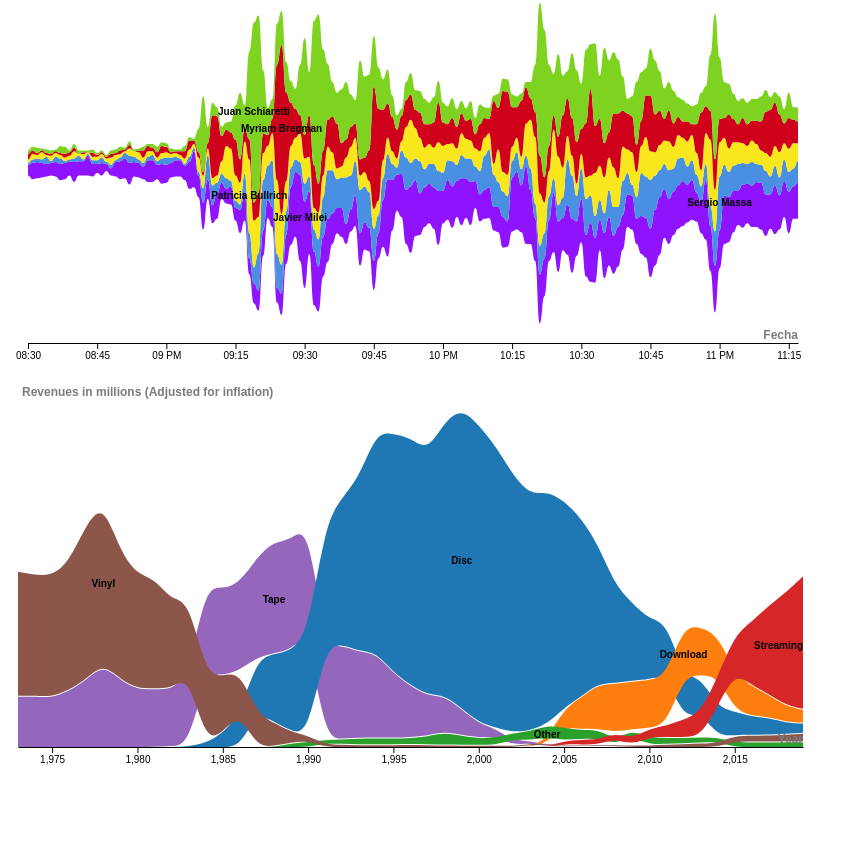
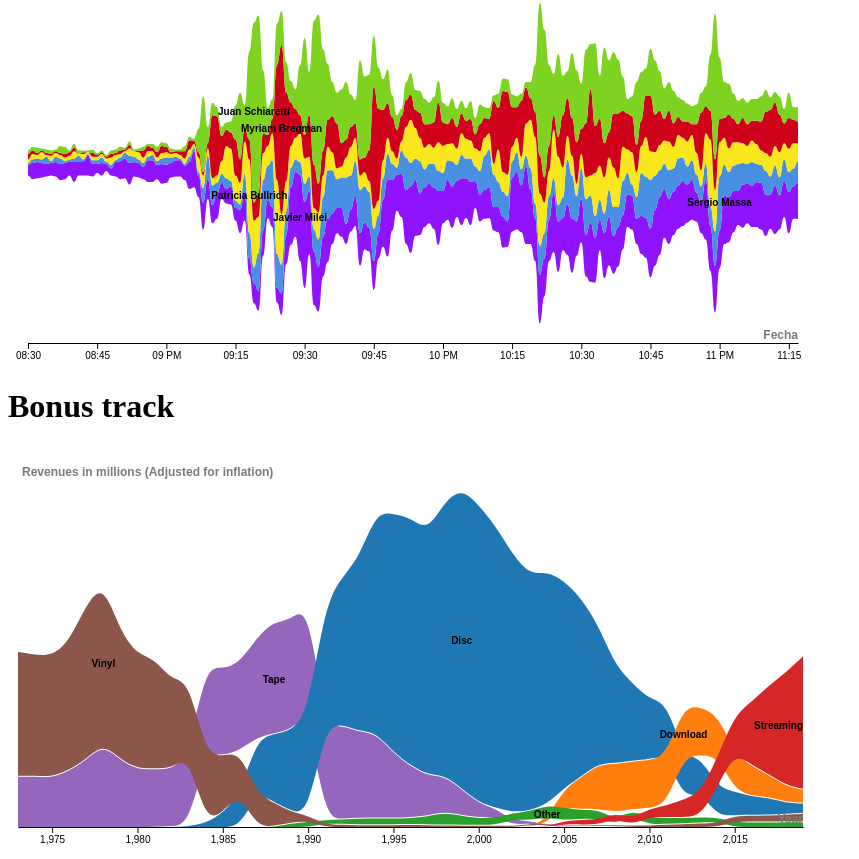
Before and after one commit to nachotitimoli/ITBA-Vis20232Q, a plain HTML site: page rawgraph.html in a window 1280 px wide. Shown: the part 925-1784 px from the top of the page, without its empty margins (0-859 px from the left). Before the commit the page ends 1704 px from the top, so only its background shows below. Drawn offline with Linux system fonts and the light colour scheme.

Commit message:
Update rawgraph.html

```diff
--- a/rawgraph.html
+++ b/rawgraph.html
@@ -18,6 +18,8 @@
         Tu navegador no admite SVG.
     </object>
 
+    <h1>Bonus track</h1>
+
     <object data="bumpchart.svg" type="image/svg+xml">
         Tu navegador no admite SVG.
     </object>
```
